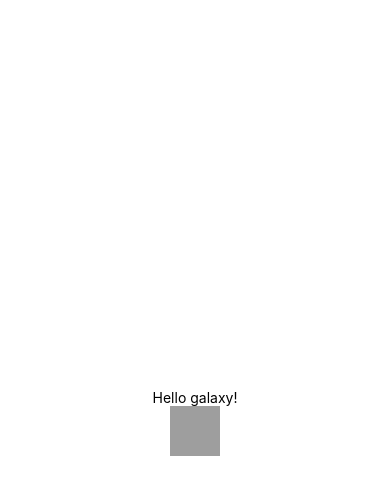
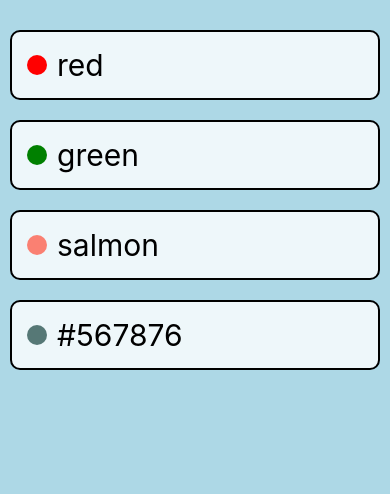
Before and after one commit to ckraczkowsky91/react-native, a React Native app in the folder AwesomeProject/: screen / in a window 390 px wide. Shown: the top 494 px of the page. Built offline with nearby package versions, Linux system fonts and the light colour scheme; grey boxes are pictures that could not be loaded.

Commit message:
Created a reusable stateless component and importing it into the root App

```diff
--- a/AwesomeProject/App.js
+++ b/AwesomeProject/App.js
@@ -1,44 +1,60 @@
 import React, { Component } from 'react';
-import { Text, View, Image } from 'react-native';
+import {
+  Alert,
+  Button,
+  Image,
+  ScrollView,
+  StatusBar,
+  StyleSheet,
+  Text,
+  TouchableHighlight,
+  View
+} from 'react-native';
 
-// playing around with the props and state of a Component
-class BlinkingText extends Component {
-  componentDidMount(){
-    setInterval(() => (
-      this.setState(previousState => (
-        { isShowingText: !previousState.isShowingText }
-      ))
-    ), 1000)
-  }
+import ColorButton from './components/ColorButton'
 
-  state = { isShowingText: true };
+export default class ColorList extends Component {
+
+  constructor() {
+    super();
+    this.state = {
+      backgroundColor: 'lightblue'
+    };
+    //this.changeColor = this.changeColor.bind(this);
+  };
+
+  changeColor(backgroundColor) {
+    this.setState({
+      backgroundColor: backgroundColor
+    })
+  };
 
   render() {
-    if (!this.state.isShowingText){
-      return null;
-    }
+    return(
+      <ScrollView style={[
+        styles.container,
+        {
+          backgroundColor: this.state.backgroundColor
+        }
+      ]}>
 
-    return(
-      <Text>Hello {this.props.name}!</Text>
-    );
+        <ColorButton backgroundColor='red'
+        onSelect={(color) => this.changeColor(color)}/>
+        <ColorButton backgroundColor='green'
+        onSelect={(color) => this.changeColor(color)}/>
+        <ColorButton backgroundColor='salmon'
+        onSelect={(color) => this.changeColor(color)}/>
+        <ColorButton backgroundColor='#567876'
+        onSelect={(color) => this.changeColor(color)}/>
+
+      </ScrollView>
+    )
   }
-};
+}  ;
 
-export default class HelloWorldApp extends Component {
-  render() {
-    let pic = {
-      uri: 'https://upload.wikimedia.org/wikipedia/commons/d/de/Bananavarieties.jpg'
-    };
-    return(
-// using in-line CSS to format the View, we could also import the StyleSheets object from react-native
-      <View style={{ flex: 1, justifyContent: "center", alignItems: "center" }}>
-        <BlinkingText name='world'/>
-        <Text>Hello galaxy!</Text>
-        <BlinkingText name='universe'/>
-    {/* the brackets around {pic} allow us to embed a JS expression in the JSX */}
-    {/* need to add props to Image for it to render */}
-        <Image source={pic} style={{width: 50, height: 50}}/>
-      </View>
-    );
+const styles = StyleSheet.create({
+  container: {
+    flex: 1,
+    paddingTop: 20
   }
-};
+});
--- /dev/null
+++ b/AwesomeProject/components/ColorButton.js
@@ -0,0 +1,55 @@
+import React from 'react';
+import {
+  StyleSheet,
+  Text,
+  TouchableHighlight,
+  View
+} from 'react-native';
+
+// creating a stateless functional component as opposed to an extension of the Component class
+// a statless functional component is just a function that returns what we want to render
+const ColorButton = ({ backgroundColor, onSelect=f=>f }) => (
+  <TouchableHighlight style={styles.button}
+  onPress={() => onSelect(backgroundColor)}
+  underlayColor='orange'>
+
+    <View style={styles.row}>
+      <View style={[
+        styles.sample,
+      {
+        backgroundColor: backgroundColor
+      }
+    ]} />
+      <Text style={styles.text}>{backgroundColor}</Text>
+    </View>
+
+  </TouchableHighlight>
+);
+
+const styles = StyleSheet.create({
+  button: {
+    margin: 10,
+    padding: 10,
+    borderWidth: 2,
+    borderRadius: 10,
+    alignSelf: 'stretch',
+    backgroundColor: 'rgba(255, 255, 255, .8)'
+  },
+  row:{
+    flexDirection: 'row',
+    alignItems: 'center'
+  },
+  sample:{
+    height: 20,
+    width: 20,
+    borderRadius: 10,
+    margin: 5,
+    backgroundColor: 'white'
+  },
+  text:{
+    fontSize: 30,
+    margin: 5
+  }
+});
+
+export default ColorButton;
--- /dev/null
+++ b/AwesomeProject/data.json
@@ -0,0 +1,3 @@
+{
+  "alert": "Hello from data.json!"
+}
```
Also changed, not shown: AwesomeProject/components/DetailView.js (added, +75 -0 lines).
